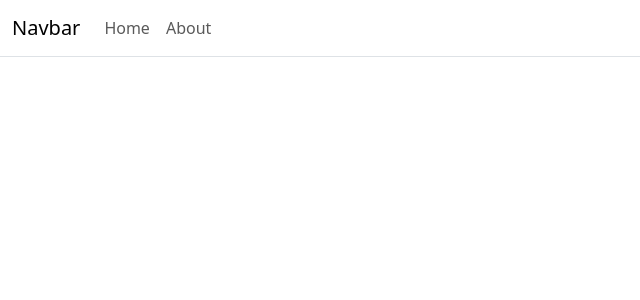
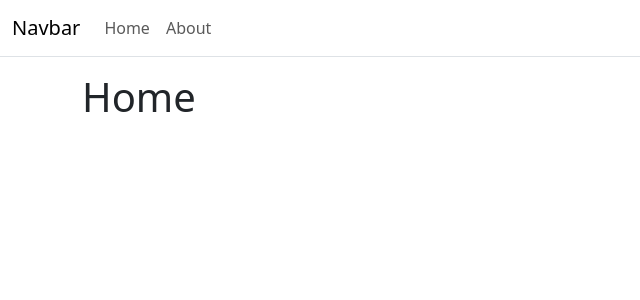
Before and after one commit to aziyan99/reter, a React (Create React App) app: page / in a window 1280 px wide. Shown: the top 300 px of the page, without its empty margins (0-640 px from the left). Built offline with nearby package versions, Linux system fonts and the light colour scheme.

Commit message:
add navigation

```diff
--- a/src/App.jsx
+++ b/src/App.jsx
@@ -1,10 +1,20 @@
-import Navbar from "./Components/Layouts/Navbar";
+import React from "react";
+import { BrowserRouter, Routes, Route } from "react-router-dom";
+import Home from "./Components/Pages/Home/Home.jsx";
+import Navbar from "./Components/Layouts/Navbar.jsx";
+import Write from "./Components/Pages/Write/Write.jsx";
 
 function App() {
   return (
-    <>
+    <BrowserRouter>
       <Navbar />
-    </>
+      <div className="container mt-3">
+        <Routes>
+          <Route path="/write" element={<Write />} />
+          <Route path="/" element={<Home />} />
+        </Routes>
+      </div>
+    </BrowserRouter>
   );
 }
 
```
